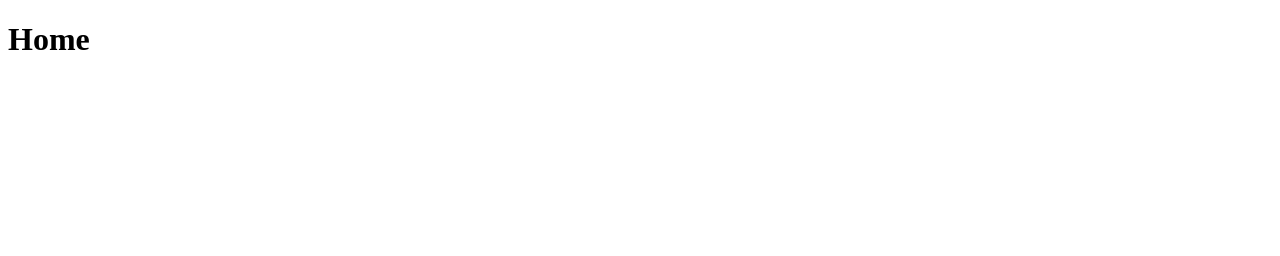
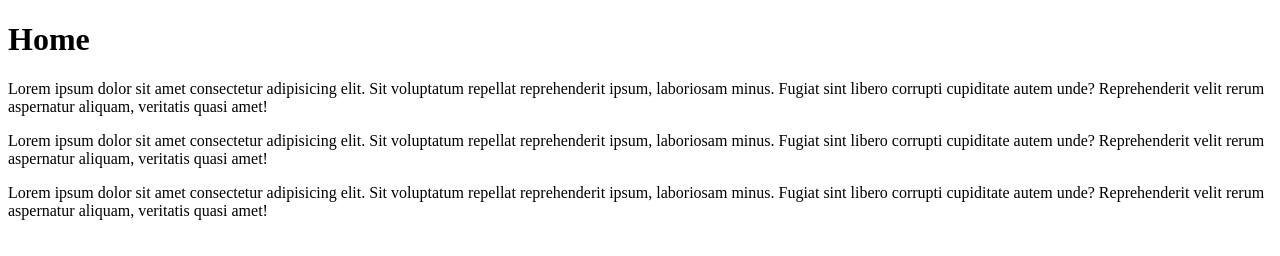
Before and after one commit to Lauren17/github-branch-demo, a plain HTML site: page index.html in a window 1280 px wide. Drawn offline with Linux system fonts and the light colour scheme.

Commit message:
update content

```diff
--- a/index.html
+++ b/index.html
@@ -8,5 +8,8 @@
 </head>
 <body>
     <h1>Home</h1>
+    <p>Lorem ipsum dolor sit amet consectetur adipisicing elit. Sit voluptatum repellat reprehenderit ipsum, laboriosam minus. Fugiat sint libero corrupti cupiditate autem unde? Reprehenderit velit rerum aspernatur aliquam, veritatis quasi amet!</p>
+    <p>Lorem ipsum dolor sit amet consectetur adipisicing elit. Sit voluptatum repellat reprehenderit ipsum, laboriosam minus. Fugiat sint libero corrupti cupiditate autem unde? Reprehenderit velit rerum aspernatur aliquam, veritatis quasi amet!</p>
+    <p>Lorem ipsum dolor sit amet consectetur adipisicing elit. Sit voluptatum repellat reprehenderit ipsum, laboriosam minus. Fugiat sint libero corrupti cupiditate autem unde? Reprehenderit velit rerum aspernatur aliquam, veritatis quasi amet!</p>
 </body>
 </html>
```
